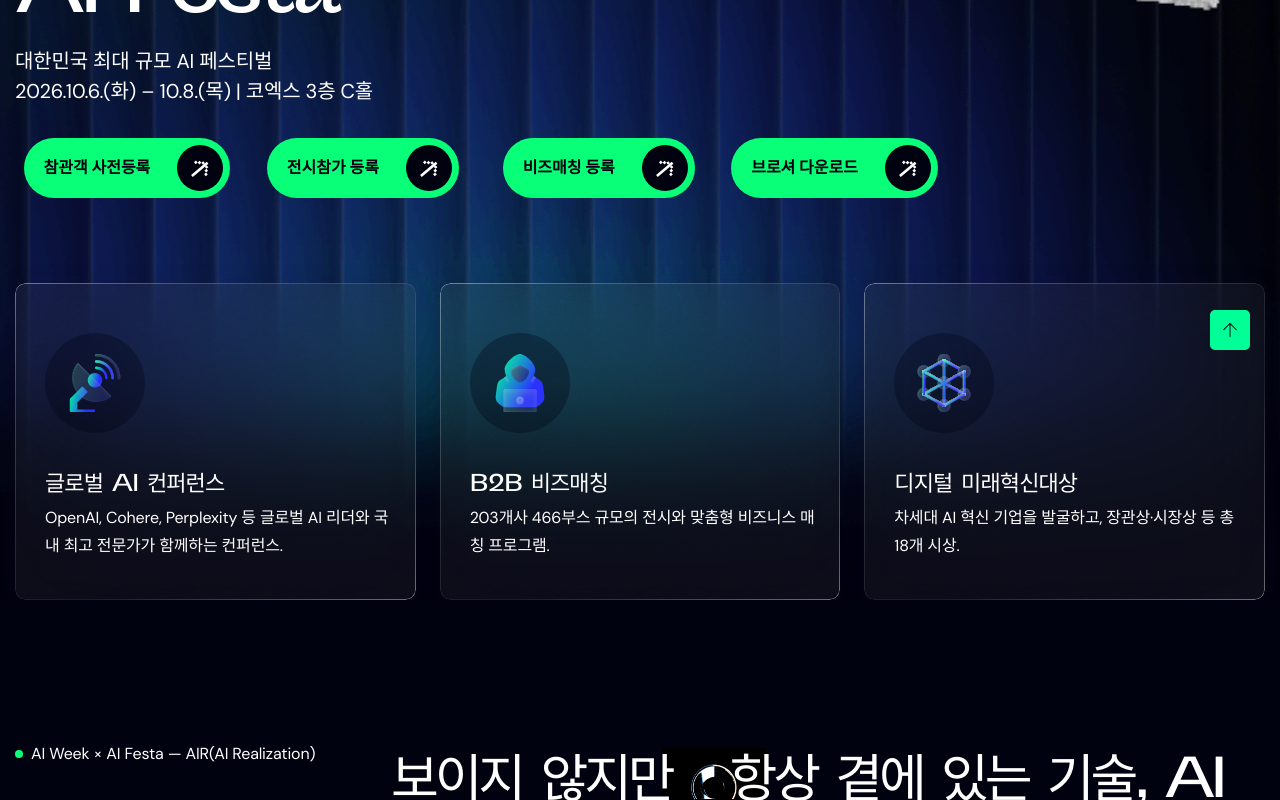
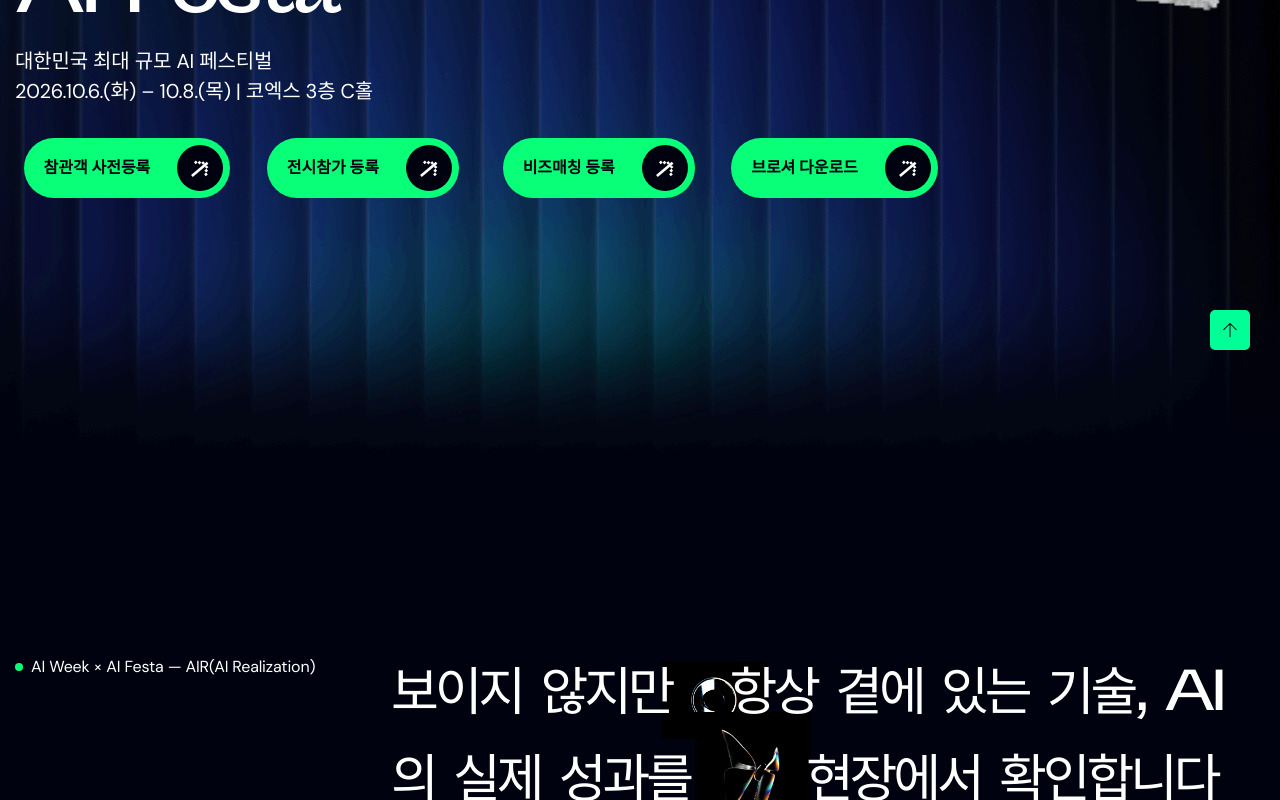
Before and after one commit to impid0657-ctrl/aifesta-aivora, a Next.js app: page / in a window 1280 px wide. Shown: the part 425-1225 px from the top of the page. Built offline with nearby package versions, Linux system fonts and the light colour scheme.

Commit message:
style: hide hero feature cards in service page

```diff
--- a/app/page.tsx
+++ b/app/page.tsx
@@ -28,7 +28,7 @@
           <Header />
 
           <main>
-            <HeroSection />
+            <HeroSection hideFeatures />
             <AboutSection hideMarquee />
             {/* 비활성화: ServiceSection (주요 프로그램 아코디언) — 아이보라 서비스 */}
             {/* <ServiceSection /> */}
--- a/components/hero/Hero.tsx
+++ b/components/hero/Hero.tsx
@@ -31,7 +31,7 @@
   </>
 );
 
-export default function HeroSection() {
+export default function HeroSection({ hideFeatures = false }: { hideFeatures?: boolean }) {
   return (
     <section
       className="hero hero-style pos-rel bg_img"
@@ -102,7 +102,7 @@
         </div>
 
         {/* FEATURES */}
-        <div className="row mt-55">
+        {!hideFeatures && <div className="row mt-55">
 
           {/* Feature 1 */}
           <div className="col-lg-4 col-md-6 mt-30">
@@ -149,7 +149,7 @@
             </div>
           </div>
 
-        </div>
+        </div>}
 
       </div>
     </section>
```
